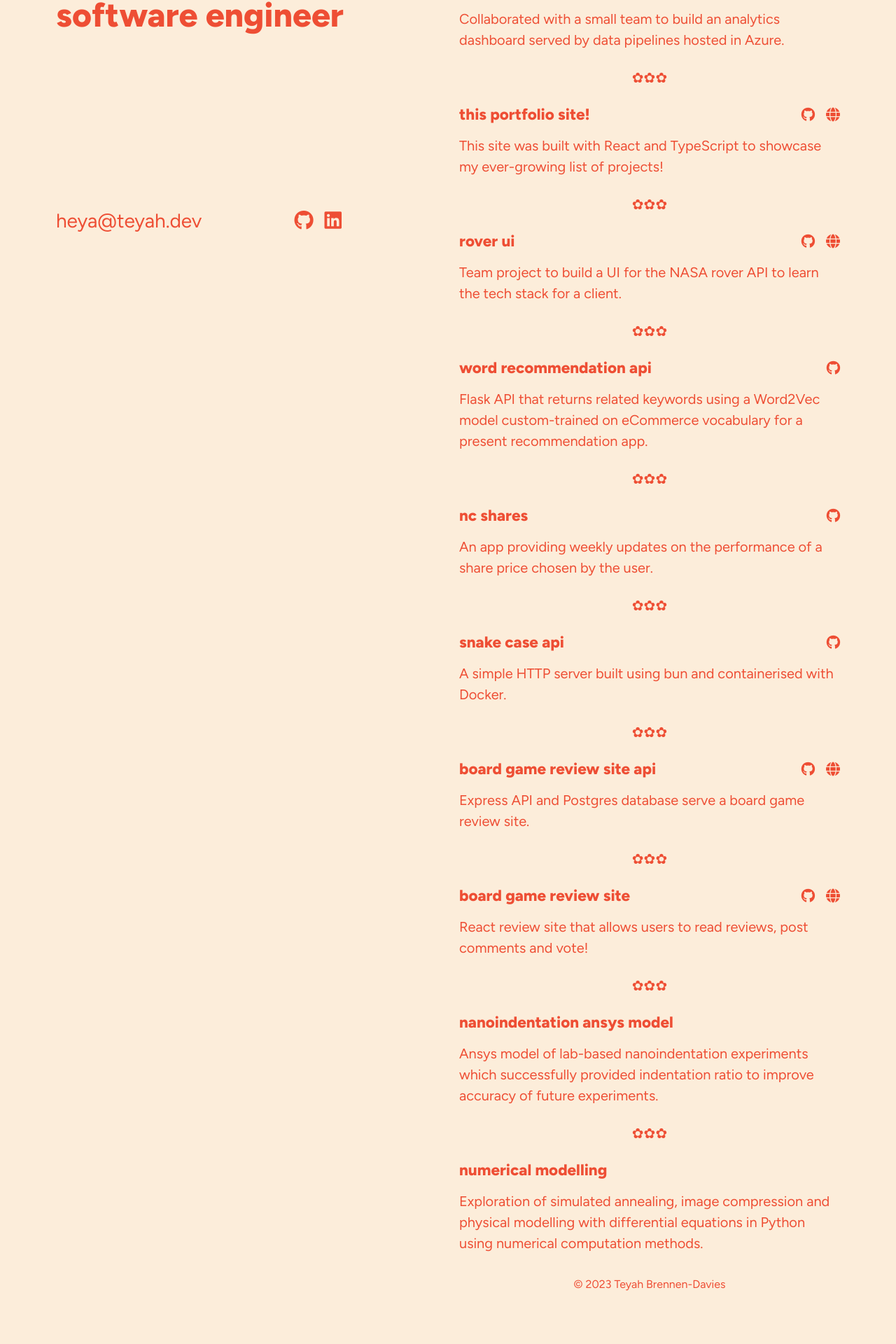
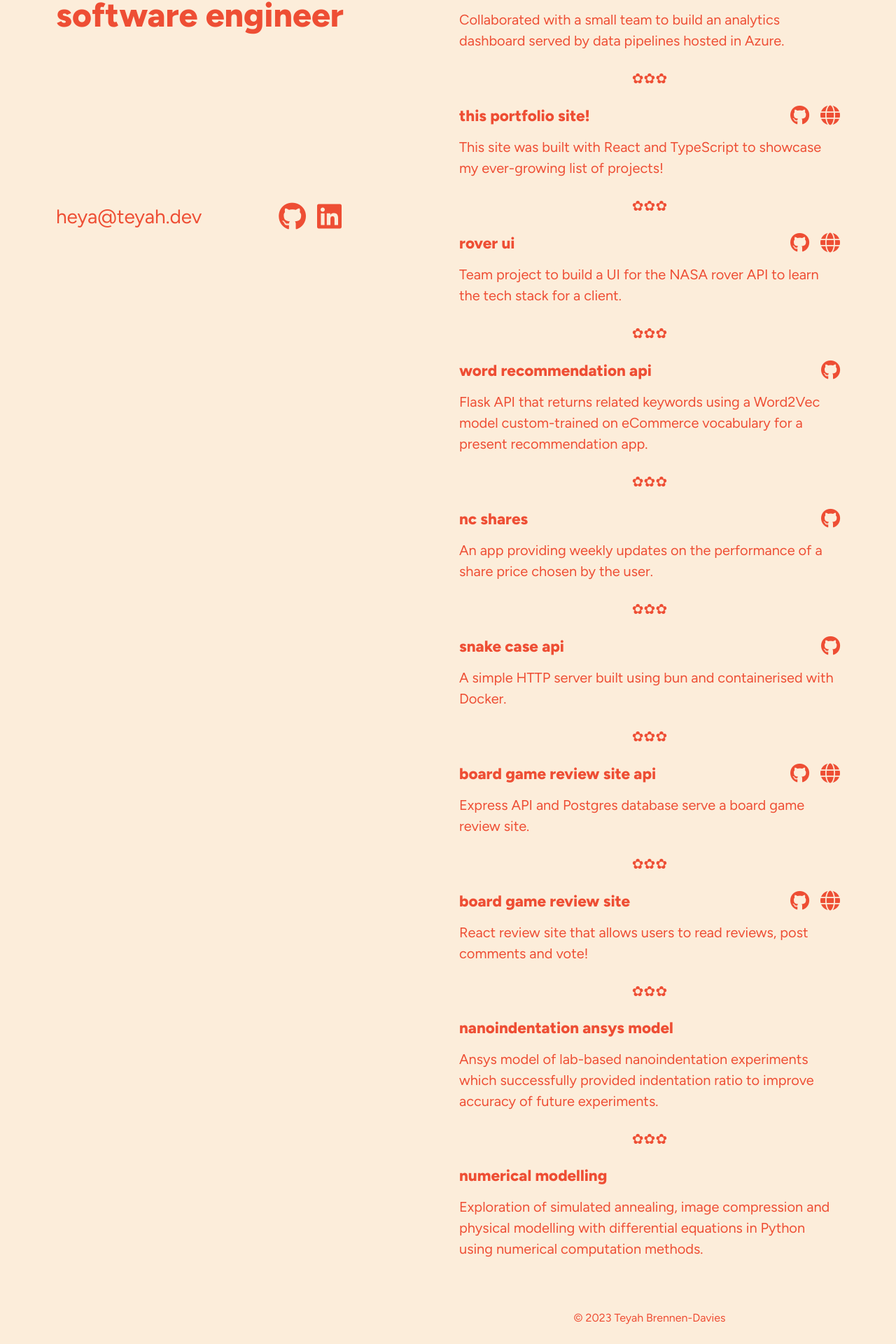
Before and after one commit to teyahbd/my-portfolio-site, a React (Vite) app: page / in a window 1280 px wide. Shown: the part 383-2303 px from the top of the page at 70% size. Built offline with nearby package versions, Linux system fonts and the light colour scheme; a web font is replaced by a local one.

Commit message:
refactor: styling

```diff
--- a/src/atoms/CreditFooter/styles.css
+++ b/src/atoms/CreditFooter/styles.css
@@ -6,6 +6,7 @@ footer {
 
 #credit-footer {
   padding: calc(3 * var(--small-padding-size));
+  padding-top: calc(8 * var(--small-padding-size));
   color: var(--primary-font-color);
   font-size: var(--small-font-size);
 }
--- a/src/atoms/LinkButton/styles.css
+++ b/src/atoms/LinkButton/styles.css
@@ -7,6 +7,6 @@ a > span {
 }
 
 a > span:hover {
-  color: var(--tertiary-font-color);
-  transform: scale(0.95);
+  color: rgb(255, 191, 0);
+  transform: scale(1.2);
 }
--- a/src/molecules/LinkButtonContainer.tsx/styles.css
+++ b/src/molecules/LinkButtonContainer.tsx/styles.css
@@ -4,7 +4,7 @@
   justify-content: space-between;
   width: fit-content;
   padding: var(--small-padding-size);
-  font-size: inherit;
+  font-size: 2.5rem;
   list-style-type: none;
 }
 
--- a/src/organisms/Project/styles.css
+++ b/src/organisms/Project/styles.css
@@ -31,7 +31,7 @@
   display: flex;
   justify-content: space-between;
   align-items: center;
-  font-size: var(--medium-font-size);
+  font-size: var(--medlar-font-size);
   color: var(--tertiary-font-color);
   font-family: var(--header-font);
 }
```
